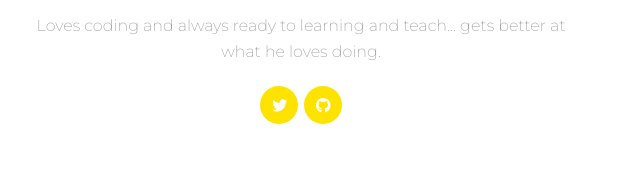
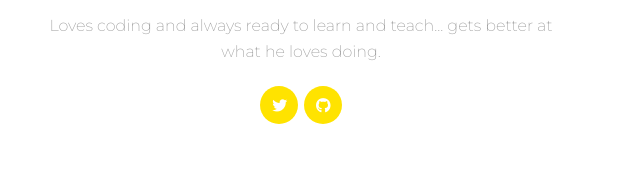
Before and after one commit to nodeschool/portharcourtcity, a plain HTML site: page index.html in a window 1280 px wide. Shown: the part 2383-2562 px from the top of the page, 624-1264 px from the left. Drawn offline with Linux system fonts and the light colour scheme.

Commit message:
correction

```diff
--- a/index.html
+++ b/index.html
@@ -168,7 +168,7 @@
                                 <img src="./assets/img/abraham_agiri.jpg" alt="Thumbnail Image" class="rounded-circle img-fluid img-raised">
                                 <h4 class="title">Agiri Abraham</h4>
                                 <p class="category text-primary">Developer, System Analysist, Writer, Orangizer</p>
-                                <p class="description">Loves coding and always ready to learning and teach... gets better at what he loves doing.</p>
+                                <p class="description">Loves coding and always ready to learn and teach... gets better at what he loves doing.</p>
 
 
                                 <a href="https://twitter.com/codeekage" target="_blank" class="btn btn-primary btn-icon btn-round"><i class="fa fa-twitter"></i></a>
```
